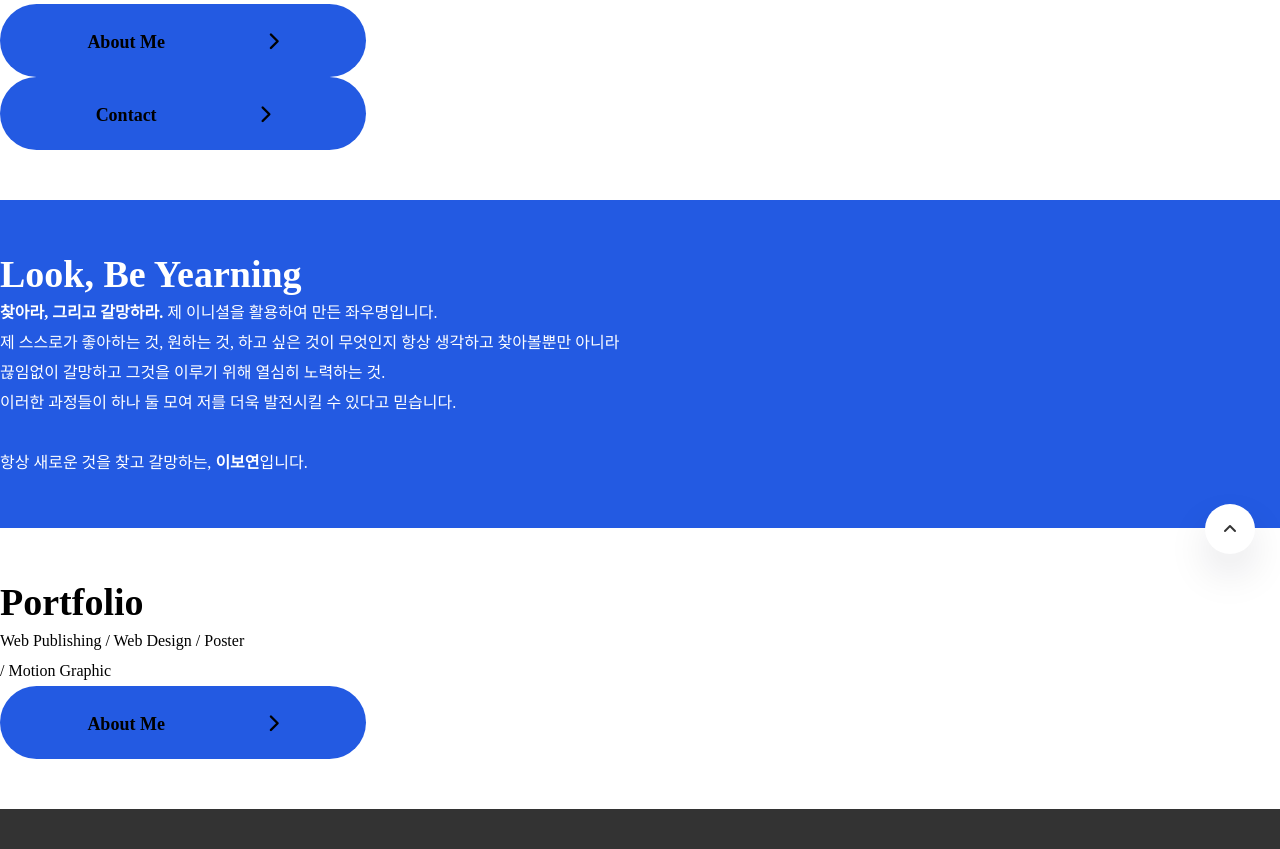
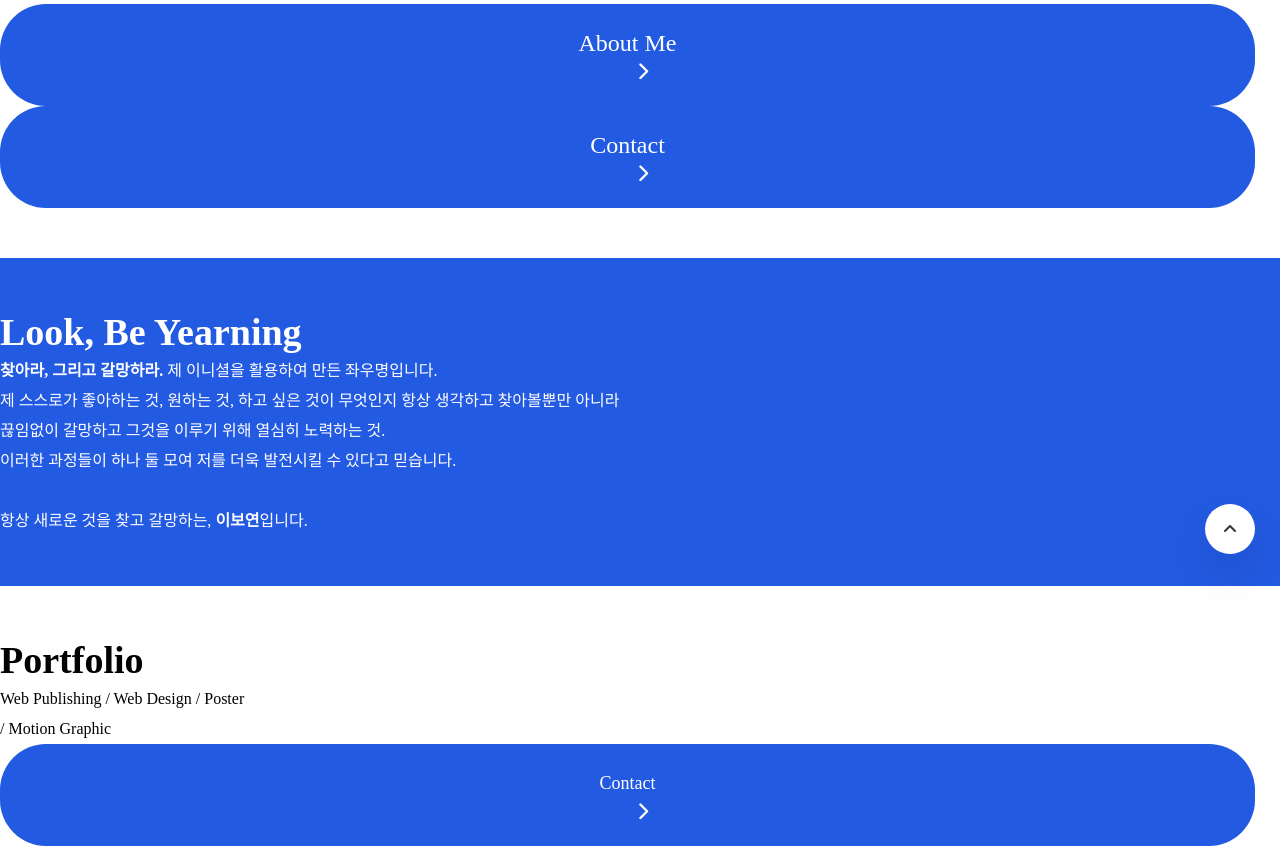
Before and after one commit to lbyyboy/personal, a plain HTML site: page index.html in a window 1280 px wide. Shown: the part 346-1195 px from the top of the page. Drawn offline with Linux system fonts and the light colour scheme; a web font is replaced by a local one.

Commit message:
Add files via upload

```diff
--- a/css/style.css
+++ b/css/style.css
@@ -144,13 +144,10 @@ header #header nav ul li {
 
 .btn {
     display: inherit;
-    width: 290px;
     padding: 24px 38px;
     margin: 0;
     margin-right: 185px;
     background: var(--by-blue);
-    font-size: 18px;
-    color: #fff;
     text-align: center;
     font-weight: 600;
     transition: 0.4s;
@@ -160,8 +157,14 @@ header #header nav ul li {
     opacity: .8;
     font-weight: 500;
 }
+.btn p {
+    font-size: 18px;
+    color: #fff;
+}
 .btn i {
-    margin-left: 98px;
+    font-size: 18px;
+    color: #fff;
+    margin-left: 30px;
     margin-top: 5px;
 }
 
--- a/index.html
+++ b/index.html
@@ -8,7 +8,7 @@
 
     <!-- CSS -->
     <link rel="stylesheet" href="css/style.css" type="text/css">
-    <link rel="stylesheet" href="css/reset.css" type="text/css">
+    <link rel="stylesheet" href="css/about.css" type="text/css">
     <link rel="stylesheet" href="/css/animate.min.css" type="text/css">
 
     <!-- JS -->
@@ -55,11 +55,11 @@
                 </p>
                 <div>
                     <a href="/contents/about.html" class="btn animate__ wow animate__fadeInUp animate__delay-03s animated" style="visibility: visible; animation-name: fadeInUp;">
-                        About Me
+                        <p>About Me</p>
                         <i class="fa-solid fa-chevron-right"></i>
                     </a>
                     <a href="/contents/contact.html" class="btn bottomBtn animate__ wow animate__fadeInUp animate__delay-03s animated" style="visibility: visible; animation-name: fadeInUp;">
-                        Contact
+                        <p>Contact</p>
                         <i class="fa-solid fa-chevron-right"></i>
                     </a>
                 </div>
@@ -101,7 +101,7 @@
                 </p>
                 <div>
                     <a href="/contents/about.html" class="btn animate__ wow animate__fadeInUp animate__delay-03s animated" style="visibility: visible; animation-name: fadeInUp;">
-                        About Me
+                        <p>Contact</p>
                         <i class="fa-solid fa-chevron-right"></i>
                     </a>
                 </div>
```
Also changed, not shown: contents/about.html (+20 -0 lines), css/about.css (added, +14 -0 lines).
